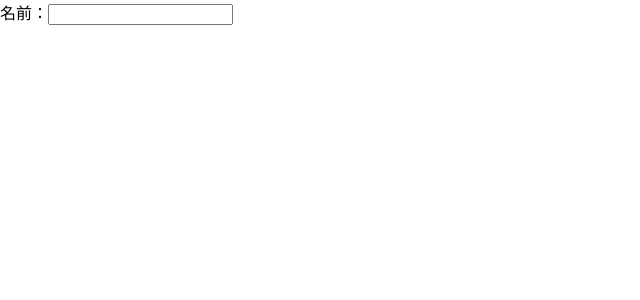
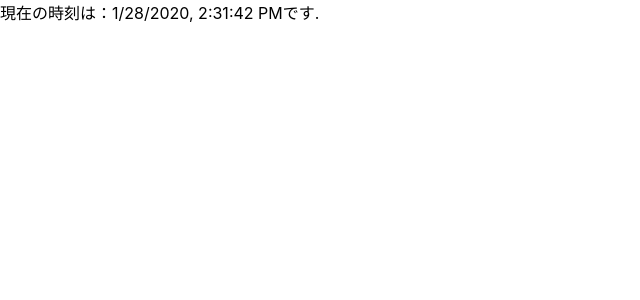
Before and after one commit to RyotaBannai/React_project, a React (Create React App) app in the folder sokushu/quick-react/: page /article in a window 1280 px wide. Shown: the top 300 px of the page, without its empty margins (0-640 px from the left). Built offline with nearby package versions, Linux system fonts and the light colour scheme.

Commit message:
Learnt event pool, state.

```diff
--- /dev/null
+++ b/sokushu/quick-react/src/MyPool.js
@@ -0,0 +1,17 @@
+import React, {Component} from 'react';
+
+export default class MyPool extends Component{
+	show(e){
+		//イベントプーリング: イベント処理後はSyntheticEventはクリアされるため、非同期処理内で利用する時にはすでにクリアされている.
+		// const t = e.type で退避させるか,e.persist();をはじめに呼び出しておく.
+		console.log(e.type);
+		setTimeout(()=>{
+			console.log(e.type);
+		}, 1000)
+	}
+	render(){
+		return (
+			<button type="button" onClick={this.show.bind(this)}>イベント情報</button>
+		);
+	}
+}
--- /dev/null
+++ b/sokushu/quick-react/src/MyState.js
@@ -0,0 +1,28 @@
+import React, {Component} from 'react';
+
+export default class MyState extends Component{
+
+	constructor(props){
+		super(props)
+		//初期化する.
+		this.state = {
+			current: new Date()
+		};
+
+		//一定のサイクルで更新
+		setInterval(()=>{
+			//引数を渡すことも可能. this.setState((prevState, props)=>({}))
+			this.setState({
+				current: new Date()
+			});
+		}, 1000);
+	}
+
+	render(){
+		return (
+			<div>現在の時刻は：
+			{this.state.current.toLocaleString()}です.
+			</div>
+		);
+	}
+}
--- a/sokushu/quick-react/src/index.js
+++ b/sokushu/quick-react/src/index.js
@@ -6,7 +6,9 @@ import './index.css';
 //import MyTypes, {Member} from './MyTypes';
 //import MyTypes2 from './MyTypes2';
 //import MyArticle from './MyArticle';
-import MyEvent from './MyEvent';
+//import MyEvent from './MyEvent';
+//import MyPool from './MyPool';
+import MyState from './MyState';
 import * as serviceWorker from './serviceWorker';
 
 // <App />にhtmlで作ったdomを埋め込んでもok
@@ -99,8 +101,13 @@ ReactDOM.render(
 	<MyBook info={book} />, document.getElementById('root'));
 */
 
+/*
 ReactDOM.render(
-	<MyEvent greet="Hello" />,
+	<MyPool greet="Hello" />,
 	document.getElementById('root'));
+*/
+ReactDOM.render(
+		<MyState />,
+		document.getElementById('root'));
 
 serviceWorker.unregister();
```
